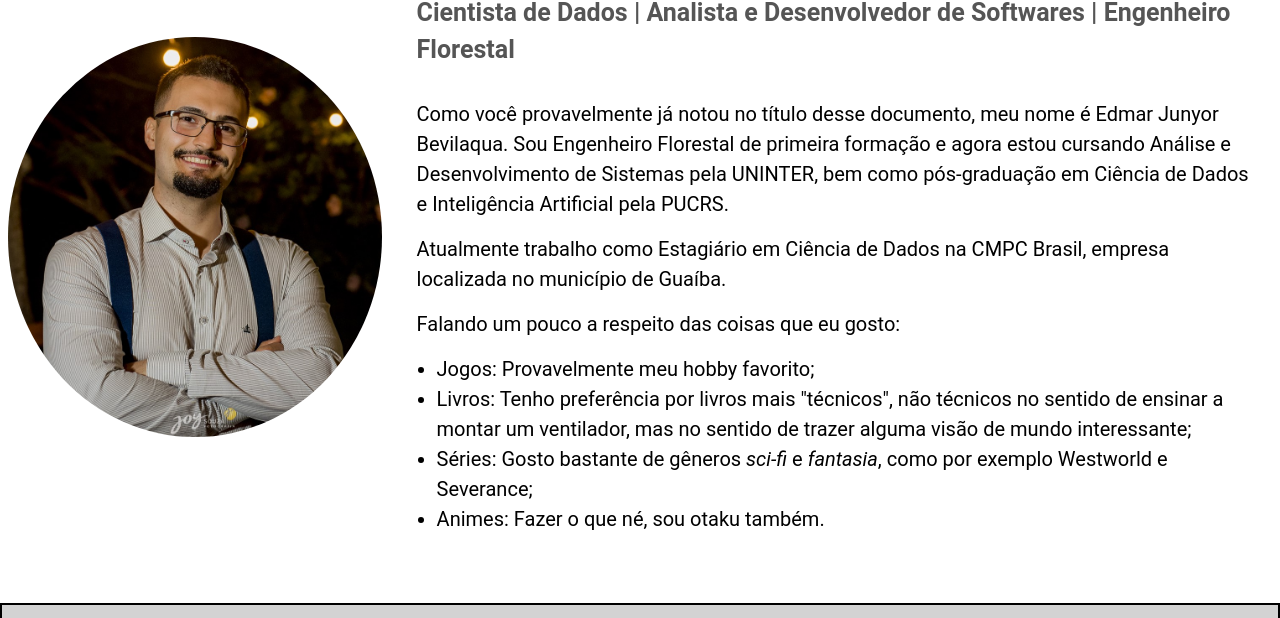
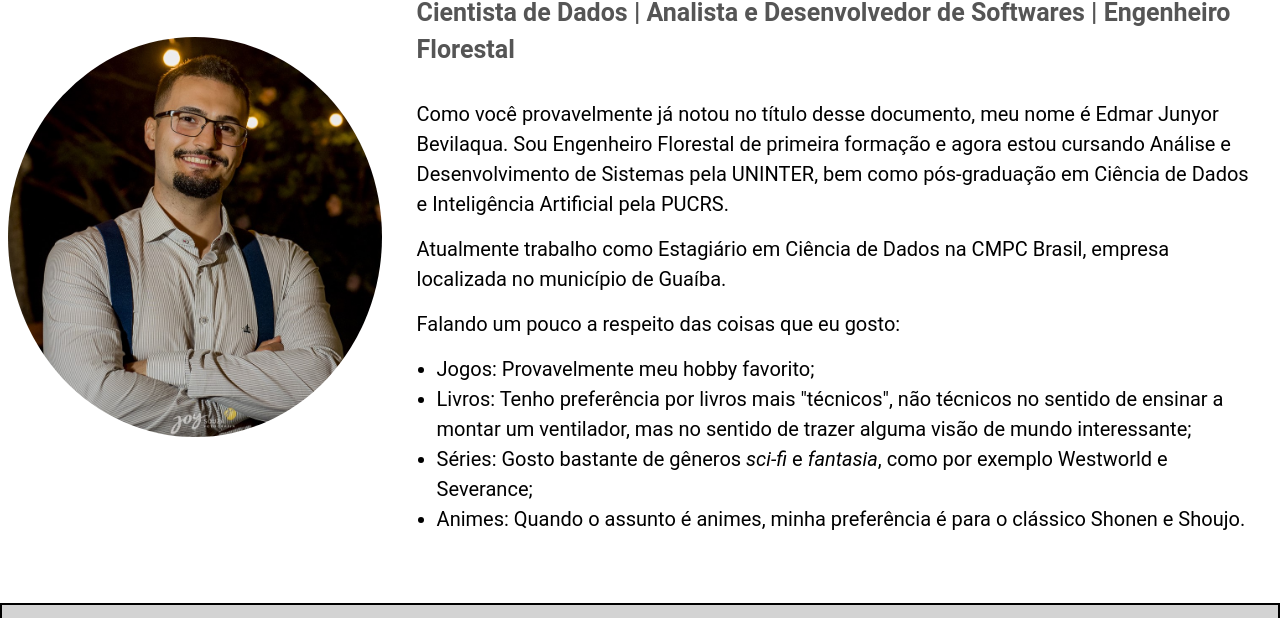
Before and after one commit to edmar-bevilaqua/About-me, a plain HTML site: page pages/index.html in a window 1280 px wide. Shown: the part 182-800 px from the top of the page. Drawn offline with Linux system fonts and the light colour scheme.

Commit message:
Update index.html
Small change on the main text

```diff
--- a/pages/index.html
+++ b/pages/index.html
@@ -42,7 +42,7 @@
                     <li>Jogos: Provavelmente meu hobby favorito;</li>
                     <li>Livros: Tenho preferência por livros mais "técnicos", não técnicos no sentido de ensinar a montar um ventilador, mas no sentido de trazer alguma visão de mundo interessante;</li>
                     <li>Séries: Gosto bastante de gêneros <em>sci-fi</em> e <em>fantasia</em>, como por exemplo Westworld e Severance;</li>
-                    <li>Animes: Fazer o que né, sou otaku também.</li>
+                    <li>Animes: Quando o assunto é animes, minha preferência é para o clássico Shonen e Shoujo.</li>
                 </ul>
             </div>
         </div>
```
